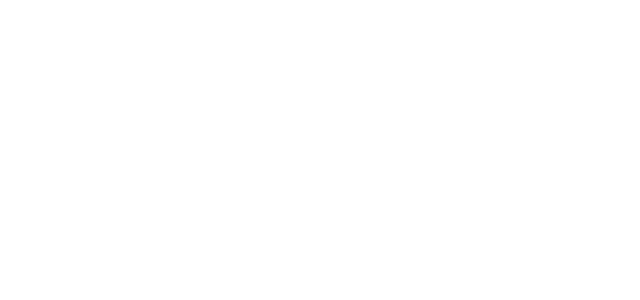
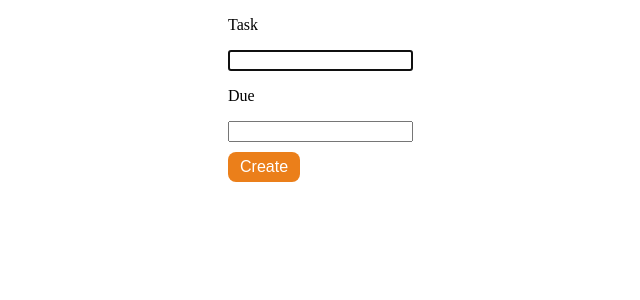
Before and after one commit to future-mi/40th-studying-group, a React (Create React App) app: page /create_item in a window 1280 px wide. Shown: the top 300 px of the page, without its empty margins (112-752 px from the left). Built offline with nearby package versions, Linux system fonts and the light colour scheme.

Commit message:
2023-11-23 빡공단 40기 23강. 데이터를 추가하는 기능을 만들어봅니다

```diff
--- a/src/components/CreateItem.js
+++ b/src/components/CreateItem.js
@@ -1,3 +1,53 @@
+import {useRef, useState, useEffect} from "react";
+import {useNavigate} from "react-router-dom";
+
 export default function CreateItem(){
-    return <div></div>
+    const [values, setValues] = useState({
+        task:"", due:""
+    })
+
+    const handleChange = (event) =>{
+        const{name,value} = event.target;
+        setValues({
+            ...values,
+            [name]:value,
+        });
+    };
+
+    const navigate = useNavigate();
+    const ref = useRef();
+
+    useEffect(()=>{
+        ref.current.focus();   // 이곳으로 포커스가맞춰짐
+    })
+
+    const onSubmit = (event) => {
+        event.preventDefault(); // 화면이 새로고침 되는걸 막아줌
+        fetch("http://localhost:3001/items",{
+            method:"POST",
+            headers:{
+                "Content-Type":"application/json"
+            },
+            body: JSON.stringify({
+                task: values.task,
+                due: values.due,
+                status: "todo",
+            }),
+        }).then((res)=>{
+            if(res.ok){
+                alert("Created new item!");
+                navigate("/todo");
+            }
+        });
+    };
+
+    return <form onSubmit={onSubmit}>
+        <div className="input_area">
+            <p>Task</p>
+            <input type="text" name="task" value={values.task} onChange={handleChange} ref={ref}/>
+            <p>Due</p>
+            <input type="text" name="due" value={values.due} onChange={handleChange}/>
+        </div>
+        <button>Create</button>
+     </form>
 }
```
Also changed, not shown: src/db/data.json (+16 -10 lines).
